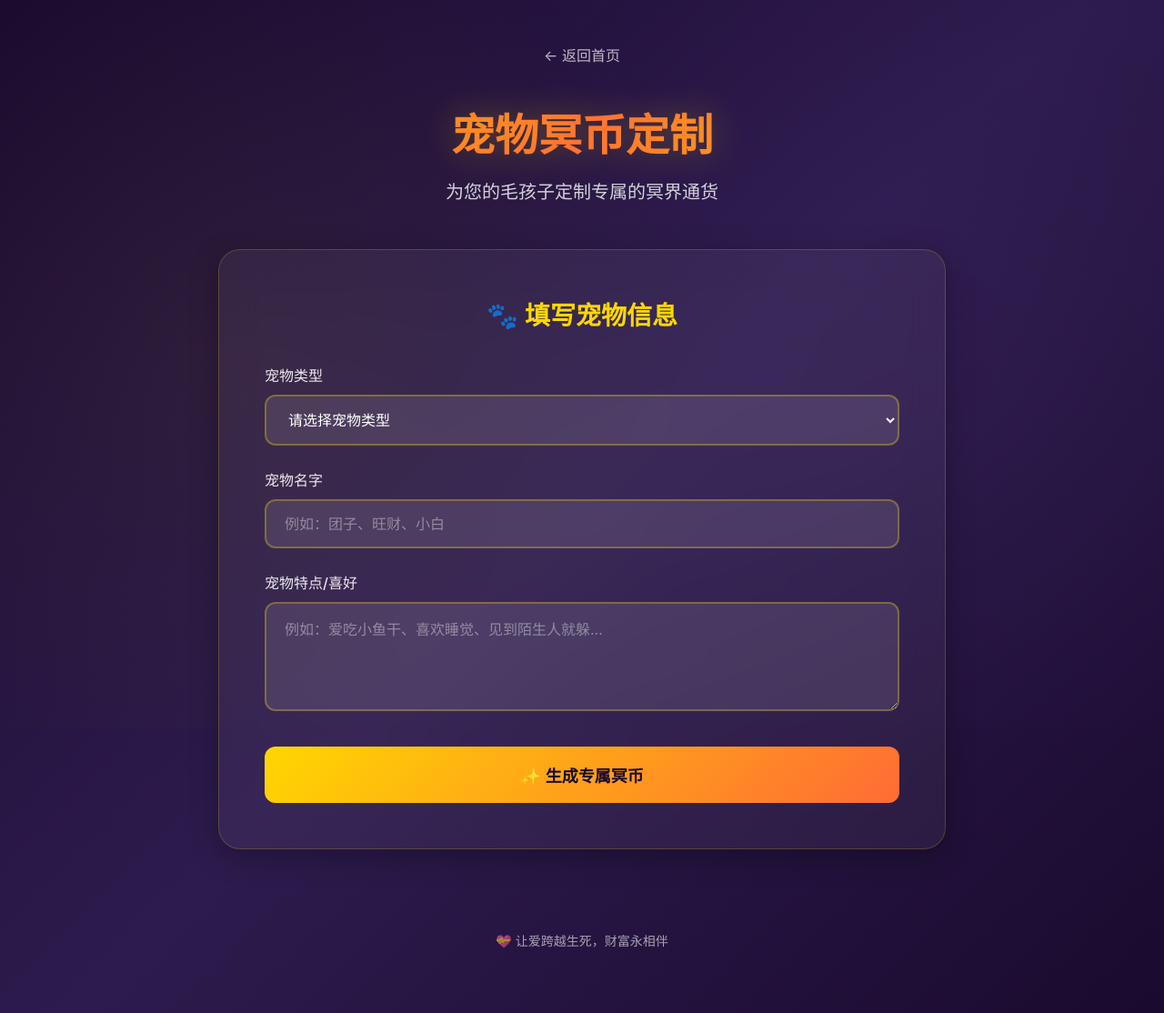
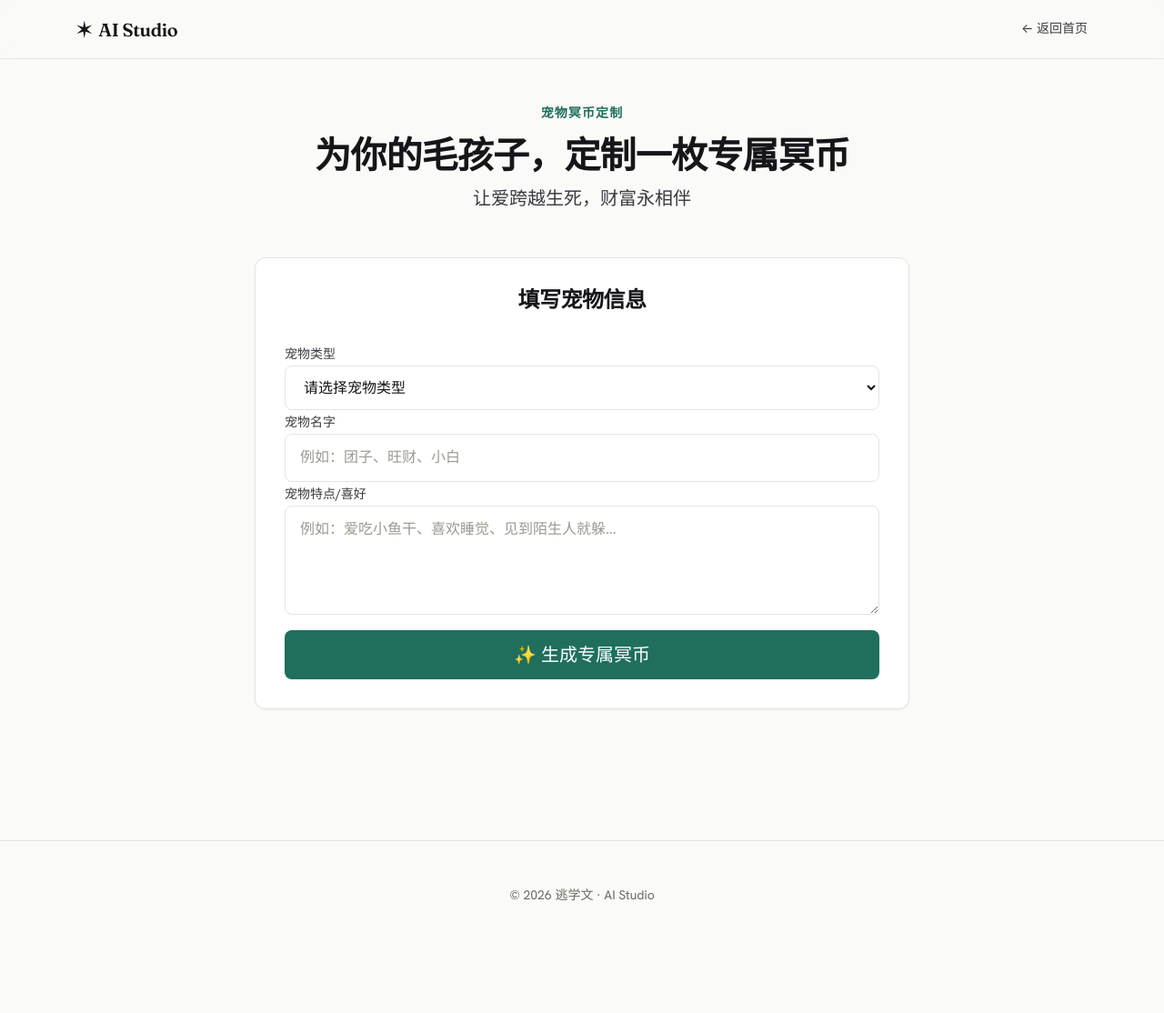
Before and after one commit to taoxuewen/my_page, a Python web app: template templates/pet-coin.html in a window 1280 px wide. Shown: the whole page at 91% size. After the commit the page ends 990 px from the top, so only its background shows below. Run offline with Jinja, Linux system fonts and the light colour scheme; the template is opened without the code that fills it, so the values that code supplies are empty.

Commit message:
重构：宠物冥币页统一编辑风外壳 + 保留金币质感
Co-Authored-By: Claude Opus 4.8 <noreply@anthropic.com>

```diff
--- a/static/css/pet-coin.css
+++ b/static/css/pet-coin.css
@@ -1,219 +1,68 @@
-* {
-    margin: 0;
-    padding: 0;
-    box-sizing: border-box;
+/* ============================================================
+   宠物冥币定制 — 页面特有样式（公共部分见 design-system.css）
+   外壳：统一编辑风浅色；金币主体：保留金色质感
+   ============================================================ */
+
+.pc {
+  padding-top: var(--space-12);
+  padding-bottom: var(--space-12);
 }
 
-body {
-    font-family: -apple-system, BlinkMacSystemFont, 'Segoe UI', Roboto, 'Helvetica Neue', Arial, sans-serif;
-    background: linear-gradient(135deg, #1a0a2e 0%, #2d1b4e 50%, #1a0a2e 100%);
-    min-height: 100vh;
-    color: #fff;
-    overflow-x: hidden;
+.pc__header {
+  text-align: center;
+  margin-bottom: var(--space-12);
 }
 
-body::before {
-    content: '';
-    position: fixed;
-    top: 0;
-    left: 0;
-    width: 100%;
-    height: 100%;
-    background: radial-gradient(circle at 20% 50%, rgba(255, 215, 0, 0.05) 0%, transparent 50%),
-                radial-gradient(circle at 80% 50%, rgba(147, 112, 219, 0.05) 0%, transparent 50%);
-    pointer-events: none;
+.pc__title {
+  margin: var(--space-3) 0 var(--space-2);
+  font-size: var(--text-3xl);
 }
 
-.container {
-    max-width: 1200px;
-    margin: 0 auto;
-    padding: 40px 20px;
-    position: relative;
-    z-index: 1;
-}
-
-.header {
-    text-align: center;
-    margin-bottom: 50px;
-}
-
-.back-link {
-    display: inline-block;
-    color: rgba(255, 255, 255, 0.7);
-    text-decoration: none;
-    font-size: 16px;
-    margin-bottom: 30px;
-    transition: all 0.3s;
-    padding: 8px 16px;
-    border-radius: 20px;
-}
-
-.back-link:hover {
-    color: #ffd700;
-    background: rgba(255, 215, 0, 0.1);
-}
-
-.title-section {
-    margin-bottom: 20px;
-}
-
-.main-title {
-    font-size: 48px;
-    font-weight: 700;
-    background: linear-gradient(135deg, #ffd700 0%, #ff6b35 50%, #ffd700 100%);
-    -webkit-background-clip: text;
-    -webkit-text-fill-color: transparent;
-    background-clip: text;
-    margin-bottom: 15px;
-    text-shadow: 0 0 40px rgba(255, 215, 0, 0.3);
-}
-
-.subtitle {
-    font-size: 20px;
-    color: rgba(255, 255, 255, 0.8);
-    font-weight: 300;
-}
-
-.main {
-    margin-bottom: 60px;
+.pc .subtitle {
+  color: var(--color-ink-soft);
+  font-size: var(--text-lg);
 }
 
 .content-wrapper {
-    max-width: 800px;
+  max-width: 720px;
   margin: 0 auto;
 }
 
-/* 表单样式 */
-.form-card {
-    background: rgba(255, 255, 255, 0.05);
-    backdrop-filter: blur(20px);
-    border-radius: 24px;
-    padding: 50px;
-    border: 1px solid rgba(255, 215, 0, 0.2);
-    box-shadow: 0 8px 32px rgba(0, 0, 0, 0.3);
-}
-
+/* ---------- 表单 ---------- */
 .form-title {
-    font-size: 28px;
-    font-weight: 600;
   text-align: center;
-    margin-bottom: 35px;
-    color: #ffd700;
-}
-
-.form-group {
-    margin-bottom: 25px;
-}
-
-.form-group label {
-    display: block;
-    font-size: 16px;
-    font-weight: 500;
-    margin-bottom: 10px;
-    color: rgba(255, 255, 255, 0.9);
-}
-
-.form-group select,
-.form-group input,
-.form-group textarea {
-    width: 100%;
-    padding: 15px 20px;
-    background: rgba(255, 255, 255, 0.1);
-    border: 2px solid rgba(255, 215, 0, 0.3);
-    border-radius: 12px;
-    color: #fff;
-    font-size: 16px;
-    font-family: inherit;
-    transition: all 0.3s;
-}
-
-.form-group select:focus,
-.form-group input:focus,
-.form-group textarea:focus {
-    outline: none;
-    border-color: #ffd700;
-    background: rgba(255, 255, 255, 0.15);
-    box-shadow: 0 0 20px rgba(255, 215, 0, 0.2);
-}
-
-.form-group select option {
-    background: #1a0a2e;
-    color: #fff;
-}
-
-.form-group textarea {
-    min-height: 120px;
-    resize: vertical;
-}
-
-.form-group input::placeholder,
-.form-group textarea::placeholder {
-    color: rgba(255, 255, 255, 0.4);
+  font-size: var(--text-xl);
+  margin-bottom: var(--space-8);
 }
 
 .generate-btn {
   width: 100%;
-    padding: 18px;
-    background: linear-gradient(135deg, #ffd700 0%, #ff6b35 100%);
-    color: #1a0a2e;
-    border: none;
-    border-radius: 12px;
-    font-size: 18px;
-    font-weight: 600;
-    cursor: pointer;
-    transition: all 0.3s;
-    margin-top: 10px;
+  padding-block: 1rem;
+  font-size: var(--text-lg);
+  margin-top: var(--space-2);
 }
 
-.generate-btn:hover {
-    transform: translateY(-2px);
-    box-shadow: 0 8px 25px rgba(255, 215, 0, 0.4);
-}
+/* 生成按钮 loading 切换（JS 切 .loading） */
+.btn-loading { display: none; }
+.generate-btn.loading .btn-text { display: none; }
+.generate-btn.loading .btn-loading { display: inline; }
 
-.generate-btn:active {
-    transform: translateY(0);
-}
-
-.generate-btn:disabled {
-    opacity: 0.6;
-    cursor: not-allowed;
-}
-
-.btn-loading {
-    display: none;
-}
-
-.generate-btn.loading .btn-text {
-    display: none;
-}
-
-.generate-btn.loading .btn-loading {
-    display: inline;
-}
-
-/* 结果展示 */
+/* ---------- 结果展示 ---------- */
 .result-section {
-    animation: fadeIn 0.6s ease;
+  animation: fadeIn 0.6s var(--ease-out);
 }
 
 @keyframes fadeIn {
-    from {
-        opacity: 0;
-        transform: translateY(20px);
-    }
-    to {
-        opacity: 1;
-        transform: translateY(0);
-    }
+  from { opacity: 0; transform: translateY(20px); }
+  to   { opacity: 1; transform: translateY(0); }
 }
 
-.coin-display {
-    text-align: center;
-}
+.coin-display { text-align: center; }
 
+/* ---- 金币主体（保留金色质感） ---- */
 .coin-card {
   perspective: 1000px;
-    margin-bottom: 40px;
+  margin-bottom: var(--space-12);
 }
 
 .coin {
@@ -226,12 +75,8 @@ body::before {
 }
 
 @keyframes coinFloat {
-    0%, 100% {
-        transform: translateY(0) rotateY(0deg);
-    }
-    50% {
-        transform: translateY(-15px) rotateY(5deg);
-    }
+  0%, 100% { transform: translateY(0) rotateY(0deg); }
+  50%      { transform: translateY(-15px) rotateY(5deg); }
 }
 
 .coin-inner {
@@ -243,15 +88,15 @@ body::before {
 .coin-front {
   width: 100%;
   height: 100%;
-    background: linear-gradient(145deg, #ffd700 0%, #ff6b35 50%, #ffd700 100%);
+  background: linear-gradient(145deg, #F6C453 0%, #E8A317 50%, #F6C453 100%);
   border-radius: 50%;
   display: flex;
   flex-direction: column;
   align-items: center;
   justify-content: center;
   box-shadow:
-        0 0 60px rgba(255, 215, 0, 0.5),
-        inset 0 0 40px rgba(255, 255, 255, 0.3);
+    0 16px 48px rgba(232, 163, 23, 0.35),
+    inset 0 0 40px rgba(255, 255, 255, 0.35);
   position: relative;
   overflow: hidden;
 }
@@ -259,18 +104,15 @@ body::before {
 .coin-front::before {
   content: '';
   position: absolute;
-    top: 10px;
-    left: 10px;
-    right: 10px;
-    bottom: 10px;
-    border: 3px solid rgba(139, 69, 19, 0.3);
+  inset: 10px;
+  border: 3px solid rgba(93, 58, 26, 0.25);
   border-radius: 50%;
 }
 
 .coin-hole {
   width: 50px;
   height: 50px;
-    background: #1a0a2e;
+  background: var(--color-ink-deep);
   border-radius: 50%;
   box-shadow: inset 0 2px 8px rgba(0, 0, 0, 0.5);
 }
@@ -290,129 +132,81 @@ body::before {
 }
 
 .coin-text {
-    font-size: 36px;
+  font-family: var(--font-display);
+  font-size: 34px;
   font-weight: 700;
-    color: #5d3a1a;
+  color: #5D3A1A;
   text-shadow: 1px 1px 2px rgba(255, 255, 255, 0.5);
-    margin-bottom: 15px;
+  margin-bottom: var(--space-3);
 }
 
 .coin-icon {
-    font-size: 64px;
-    margin-bottom: 10px;
-    filter: drop-shadow(2px 2px 4px rgba(0, 0, 0, 0.3));
+  font-size: 60px;
+  margin-bottom: var(--space-2);
+  filter: drop-shadow(2px 2px 4px rgba(0, 0, 0, 0.25));
 }
 
 .coin-value {
-    font-size: 24px;
+  font-size: 22px;
   font-weight: 600;
-    color: #8b4513;
-    background: rgba(255, 255, 255, 0.3);
-    padding: 5px 20px;
-    border-radius: 15px;
+  color: #8B4513;
+  background: rgba(255, 255, 255, 0.35);
+  padding: 4px 18px;
+  border-radius: var(--radius-full);
 }
 
+/* ---- 信息卡（浅色） ---- */
 .coin-info {
-    background: rgba(255, 255, 255, 0.05);
-    backdrop-filter: blur(20px);
-    border-radius: 20px;
-    padding: 35px;
-    margin-bottom: 30px;
-    border: 1px solid rgba(255, 215, 0, 0.2);
+  text-align: left;
+  margin-bottom: var(--space-8);
 }
 
 .coin-info h3 {
-    font-size: 28px;
-    color: #ffd700;
-    margin-bottom: 15px;
+  font-size: var(--text-2xl);
+  color: var(--color-accent);
+  margin-bottom: var(--space-3);
 }
 
 .coin-desc {
-    font-size: 16px;
-    color: rgba(255, 255, 255, 0.8);
-    margin-bottom: 25px;
-    line-height: 1.6;
+  color: var(--color-ink-soft);
+  margin-bottom: var(--space-6);
 }
 
 .coin-details {
   display: grid;
-    grid-template-columns: repeat(auto-fit, minmax(200px, 1fr));
-    gap: 15px;
+  grid-template-columns: repeat(auto-fit, minmax(180px, 1fr));
+  gap: var(--space-3);
 }
 
 .detail-item {
-    background: rgba(255, 255, 255, 0.1);
-    padding: 15px;
-    border-radius: 12px;
-    text-align: left;
+  background: var(--gray-100);
+  padding: var(--space-4);
+  border-radius: var(--radius-sm);
 }
 
 .detail-label {
-    color: rgba(255, 255, 255, 0.6);
-    font-size: 14px;
+  color: var(--gray-500);
+  font-size: var(--text-sm);
 }
 
 .detail-item span:last-child {
   display: block;
-    color: #ffd700;
-    font-size: 18px;
+  color: var(--color-ink);
+  font-size: var(--text-lg);
   font-weight: 600;
-    margin-top: 5px;
+  margin-top: var(--space-1);
 }
 
+/* ---- 再来一张 ---- */
 .create-new-btn {
-    padding: 15px 40px;
-    background: transparent;
-    color: #ffd700;
-    border: 2px solid #ffd700;
-    border-radius: 30px;
-    font-size: 16px;
-    font-weight: 600;
-    cursor: pointer;
-    transition: all 0.3s;
+  border-radius: var(--radius-full);
+  padding-inline: var(--space-12);
 }
 
-.create-new-btn:hover {
-    background: #ffd700;
-    color: #1a0a2e;
-    box-shadow: 0 4px 20px rgba(255, 215, 0, 0.4);
+/* ---------- 响应式 ---------- */
+@media (max-width: 768px) {
+  .coin { width: 220px; height: 220px; }
+  .coin-text { font-size: 28px; }
+  .coin-icon { font-size: 48px; }
+  .coin-value { font-size: 18px; }
 }
-
-.footer {
-    text-align: center;
-    padding: 30px;
-    color: rgba(255, 255, 255, 0.6);
-    font-size: 14px;
-}
-
-/* 响应式设计 */
-@media (max-width: 768px) {
-    .main-title {
-        font-size: 36px;
-    }
-
-    .subtitle {
-        font-size: 16px;
-    }
-
-    .form-card {
-        padding: 30px;
-    }
-
-    .coin {
-        width: 220px;
-        height: 220px;
-    }
-
-    .coin-text {
-        font-size: 28px;
-    }
-
-    .coin-icon {
-        font-size: 48px;
-    }
-
-    .coin-value {
-        font-size: 18px;
-    }
-}
--- a/templates/pet-coin.html
+++ b/templates/pet-coin.html
@@ -1,27 +1,31 @@
-<!DOCTYPE html>
-<html lang="zh-CN">
-<head>
-    <meta charset="UTF-8">
-    <meta name="viewport" content="width=device-width, initial-scale=1.0">
-    <title>宠物冥币定制 - AI Studio</title>
-    <link rel="stylesheet" href="/static/css/pet-coin.css">
-</head>
-<body>
-    <div class="container">
-        <header class="header">
-            <a href="/" class="back-link">← 返回首页</a>
-            <div class="title-section">
-                <h1 class="main-title">宠物冥币定制</h1>
-                <p class="subtitle">为您的毛孩子定制专属的冥界通货</p>
+{% extends "base.html" %}
+
+{% block title %}宠物冥币定制 — AI Studio{% endblock %}
+
+{% block extra_css %}<link rel="stylesheet" href="/static/css/pet-coin.css">{% endblock %}
+
+{% block nav %}
+<nav class="site-nav">
+  <div class="container site-nav__inner">
+    <a href="/" class="site-nav__brand"><span class="brand-mark">✶</span> AI Studio</a>
+    <a href="/" class="site-nav__back">← 返回首页</a>
   </div>
+</nav>
+{% endblock %}
+
+{% block content %}
+<div class="container pc">
+  <header class="pc__header">
+    <p class="eyebrow">宠物冥币定制</p>
+    <h1 class="pc__title">为你的毛孩子，定制一枚专属冥币</h1>
+    <p class="subtitle">让爱跨越生死，财富永相伴</p>
   </header>
 
-        <main class="main">
   <div class="content-wrapper">
     <!-- 输入表单 -->
     <div class="form-section" id="formSection">
-                    <div class="form-card">
-                        <h2 class="form-title">🐾 填写宠物信息</h2>
+      <div class="form-card card">
+        <h2 class="form-title">填写宠物信息</h2>
 
         <div class="form-group">
           <label for="petType">宠物类型</label>
@@ -48,7 +52,7 @@
           <textarea id="petFeatures" placeholder="例如：爱吃小鱼干、喜欢睡觉、见到陌生人就躲..." required></textarea>
         </div>
 
-                        <button id="generateBtn" class="generate-btn">
+        <button id="generateBtn" class="btn btn--primary generate-btn">
           <span class="btn-text">✨ 生成专属冥币</span>
           <span class="btn-loading">正在设计中...</span>
         </button>
@@ -72,36 +76,30 @@
           </div>
         </div>
 
-                        <div class="coin-info">
+        <div class="coin-info card">
           <h3 id="coinName">团子专属小鱼干冥币</h3>
           <p class="coin-desc" id="coinDesc">为爱吃小鱼干的团子特别定制，面值100万冥币</p>
           <div class="coin-details">
             <div class="detail-item">
-                                    <span class="detail-label">宠物：</span>
+              <span class="detail-label">宠物</span>
               <span id="resultPetName">团子</span>
             </div>
             <div class="detail-item">
-                                    <span class="detail-label">类型：</span>
+              <span class="detail-label">类型</span>
               <span id="resultPetType">小猫咪</span>
             </div>
             <div class="detail-item">
-                                    <span class="detail-label">面值：</span>
+              <span class="detail-label">面值</span>
               <span id="resultCoinValue">100万冥币</span>
             </div>
           </div>
         </div>
 
-                        <button id="createNewBtn" class="create-new-btn">🔄 再来一张</button>
+        <button id="createNewBtn" class="btn btn--secondary create-new-btn">🔄 再来一张</button>
       </div>
     </div>
   </div>
-        </main>
+</div>
+{% endblock %}
 
-        <footer class="footer">
-            <p>💝 让爱跨越生死，财富永相伴</p>
-        </footer>
-    </div>
-
-    <script src="/static/js/pet-coin.js"></script>
-</body>
-</html>
+{% block extra_js %}<script src="/static/js/pet-coin.js"></script>{% endblock %}
```
Lines whose indentation alone changed are shown as unchanged.
